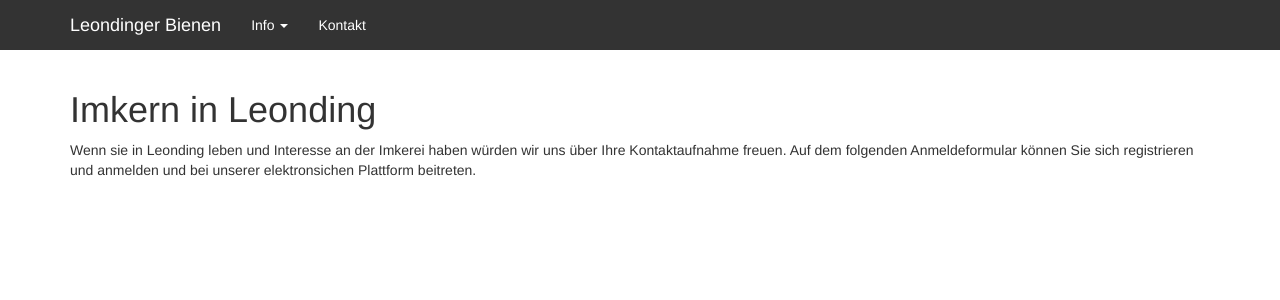
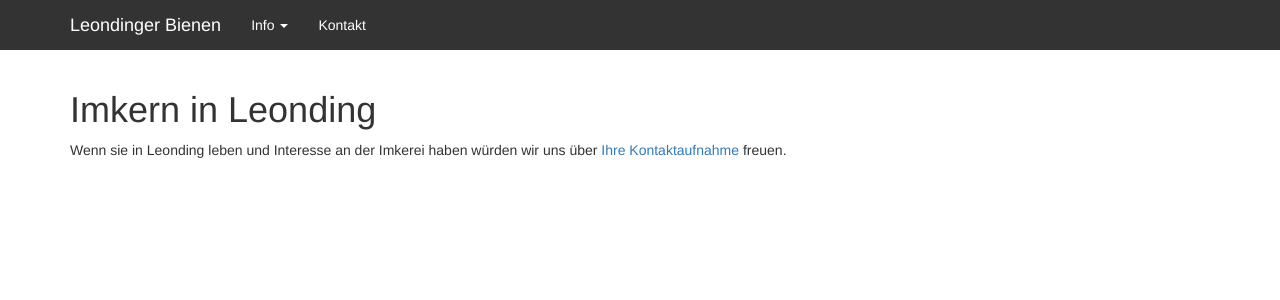
Before and after one commit to imkerverein-leondinger-bienen/imkerverein-leondinger-bienen.github.io, a Jekyll site: the page built from info/imkern-in-leonding.md, in a window 1280 px wide. Shown: the top 300 px of the page. Built offline with Jekyll 4.4.1, drawn with Linux system fonts in a browser that asks for light colours.

Commit message:
Update imkern-in-leonding.md

```diff
--- a/info/imkern-in-leonding.md
+++ b/info/imkern-in-leonding.md
@@ -4,5 +4,4 @@ layout: content
 
 # Imkern in Leonding
 
-Wenn sie in Leonding leben und Interesse an der Imkerei haben würden wir uns über Ihre Kontaktaufnahme freuen.
-Auf dem folgenden Anmeldeformular können Sie sich registrieren und anmelden und bei unserer elektronsichen Plattform beitreten.
+Wenn sie in Leonding leben und Interesse an der Imkerei haben würden wir uns über [Ihre Kontaktaufnahme](/Kontakt.html) freuen.
```
